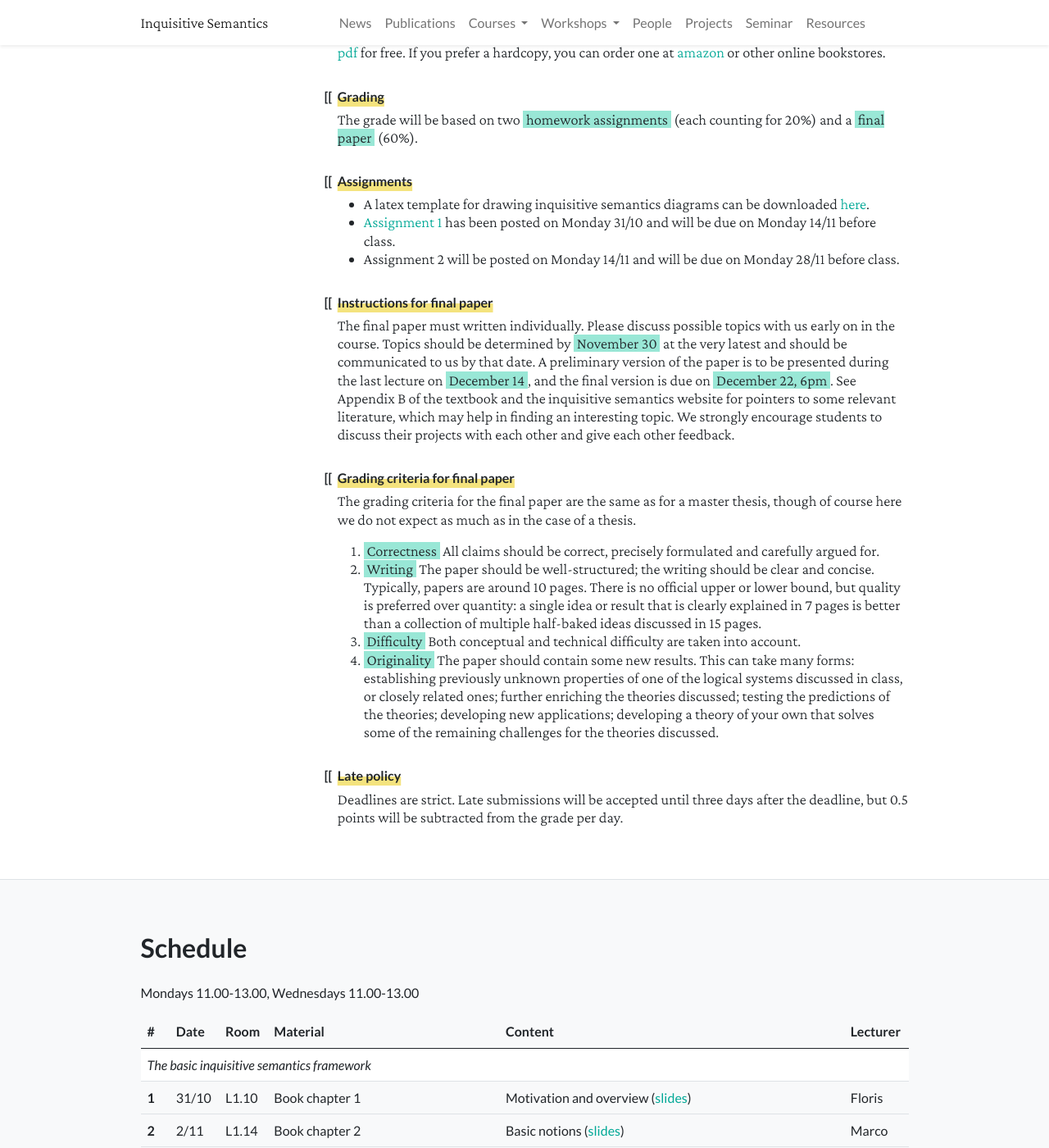
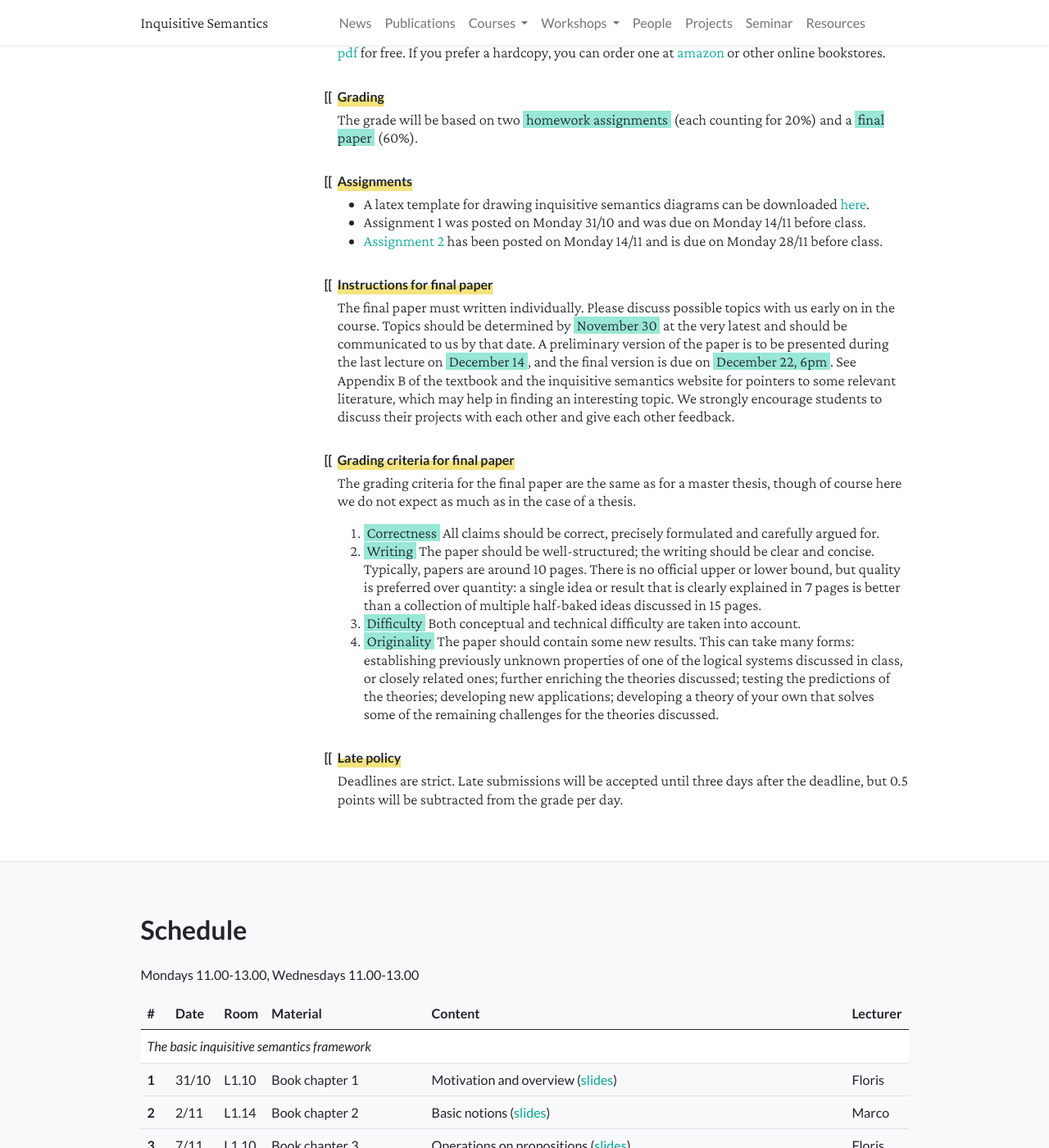
Before and after one commit to froelofs/inquisitive-semantics, a Jekyll site: the page built from _courses/2022-amsterdam.md, in a window 1280 px wide and 1400 px high, scrolled down 1119 px. Shown: the whole window at 82% size. Built offline with Jekyll 4.4.1, drawn with Linux system fonts in a browser that asks for light colours; some of the changed text lies outside the part shown.

Commit message:
Update 2022-amsterdam.md

```diff
--- a/_courses/2022-amsterdam.md
+++ b/_courses/2022-amsterdam.md
@@ -77,9 +77,14 @@ schedule: >
       <th scope="row">5</th>
       <td>   14/11</td>
       <td> L1.10</td>
-      <td> Book chapter 5-6</td>
+      <td>
+         Book chapter 5-6
+      </td>
       <td> Question semantics
-      <!-- (<a href="https://www.dropbox.com/s/ohbkvjl2dcobkhq/lecture5.pdf?dl=0">slides</a>) -->
+        (<a href="https://www.dropbox.com/s/gtq7jfv2lx14z17/lecture5.pdf">slides</a>),
+        for the <i>exactly one</i> implication of alternative questions see
+        <a href="http://semanticsarchive.net/Archive/jdiNjljO/paper.pdf">Roelofsen 2017</a> and
+         <a href="http://mwestera.humanities.uva.nl/downloads/Westera2019-SUB-notboth.pdf">Westera 2019</a>.
       </td>
       <td> Floris</td>
     </tr>
@@ -202,8 +207,8 @@ The grade will be based on two **homework assignments** (each counting for 20%)
 ## Assignments
 
 - A latex template for drawing inquisitive semantics diagrams can be downloaded [here]({{ site.baseurl }}/resources.html).
-- [Assignment 1](https://www.dropbox.com/s/izu1bl75pqbjdmx/LC-2022-assignment1.pdf) has been posted on Monday 31/10 and will be due on Monday 14/11 before class.
-- Assignment 2 will be posted on Monday 14/11 and will be due on Monday 28/11 before class.
+- Assignment 1 was posted on Monday 31/10 and was due on Monday 14/11 before class.
+- [Assignment 2](https://www.dropbox.com/s/dad3uah62eg3kre/LC-2022-assignment2.pdf) has been posted on Monday 14/11 and is due on Monday 28/11 before class.
 <!-- - [Assignment 2](https://www.dropbox.com/s/2pb52ai6w3fzzu8/LC-2020-assignment2.pdf?dl=0) was posted on 9/11 and is due on Friday 20/11 before class. -->
 
 ## Instructions for final paper
```
